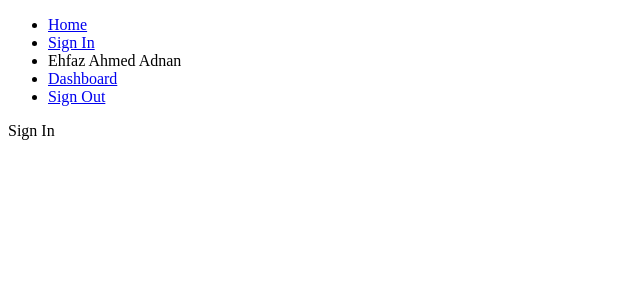
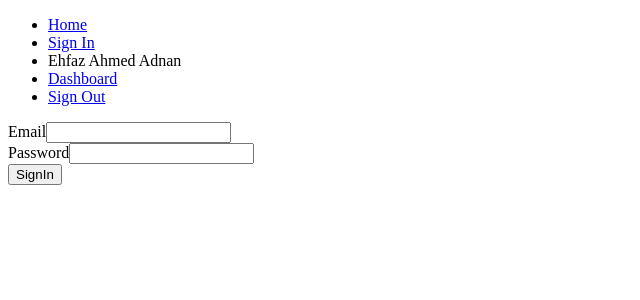
Before and after one commit to EhfazAdnan/vue-laravel-auth-client, a Vue app: page /signin in a window 1280 px wide. Shown: the top 300 px of the page, without its empty margins (0-640 px from the left). Built offline with nearby package versions, Linux system fonts and the light colour scheme.

Commit message:
Sending client request to api @5

```diff
--- a/package.json
+++ b/package.json
@@ -8,6 +8,7 @@
     "lint": "vue-cli-service lint"
   },
   "dependencies": {
+    "axios": "^0.19.0",
     "core-js": "^3.4.3",
     "vue": "^2.6.10",
     "vue-router": "^3.1.3",
--- a/src/main.js
+++ b/src/main.js
@@ -2,6 +2,9 @@ import Vue from 'vue'
 import App from './App.vue'
 import router from './router'
 import store from './store'
+import axios from 'axios'
+
+axios.defaults.baseURL = 'http://127.0.0.1:8000/api'
 
 Vue.config.productionTip = false
 
--- a/src/views/SignIn.vue
+++ b/src/views/SignIn.vue
@@ -1,15 +1,46 @@
 <template>
   <div>
-    Sign In
+    <form @submit.prevent="submit">
+
+      <div>
+        <label for="email">Email</label>
+        <input type="text" name="email" v-model="form.email">
+      </div>
+
+      <div>
+        <label for="password">Password</label>
+        <input type="password" name="password" id="password" v-model="form.password">
+      </div>
+
+      <div>
+        <button type="submit">SignIn</button>
+      </div>
+
+    </form>
   </div>
 </template>
 
 <script>
+import axios from 'axios'
 
 export default {
   name: 'signin',
   components: {
-    //
+
+  },
+  data(){
+    return{
+      form:{
+        email: '',
+        password: '',
+      }
+    }
+  },
+  methods: {
+    async submit(){
+      let response = axios.post('auth/signin', this.form)
+      console.log(response.data);
+    }
   }
 }
 </script>
```
Also changed, not shown: 1 other file (tests, documents, lock files or other folders).
